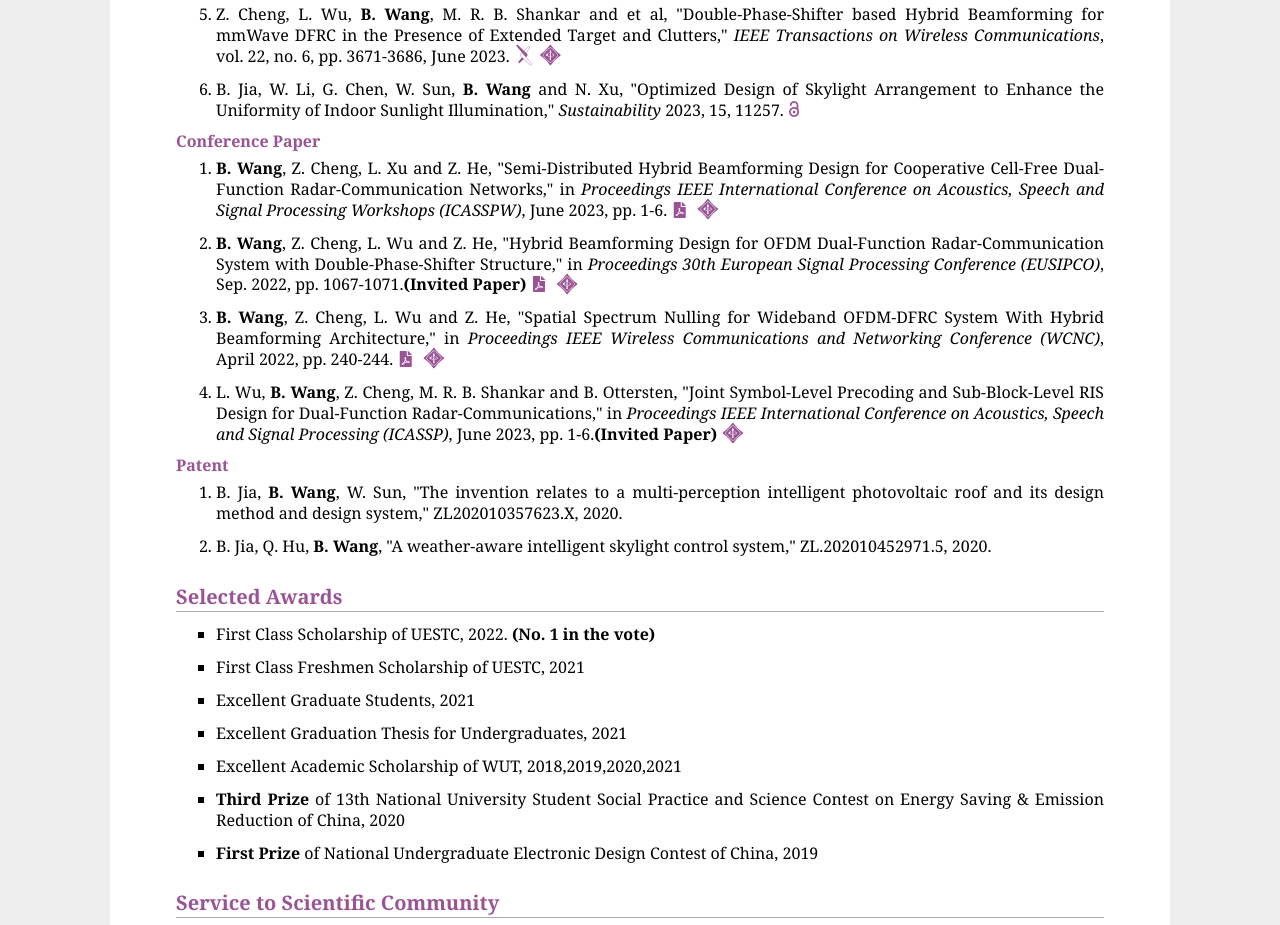
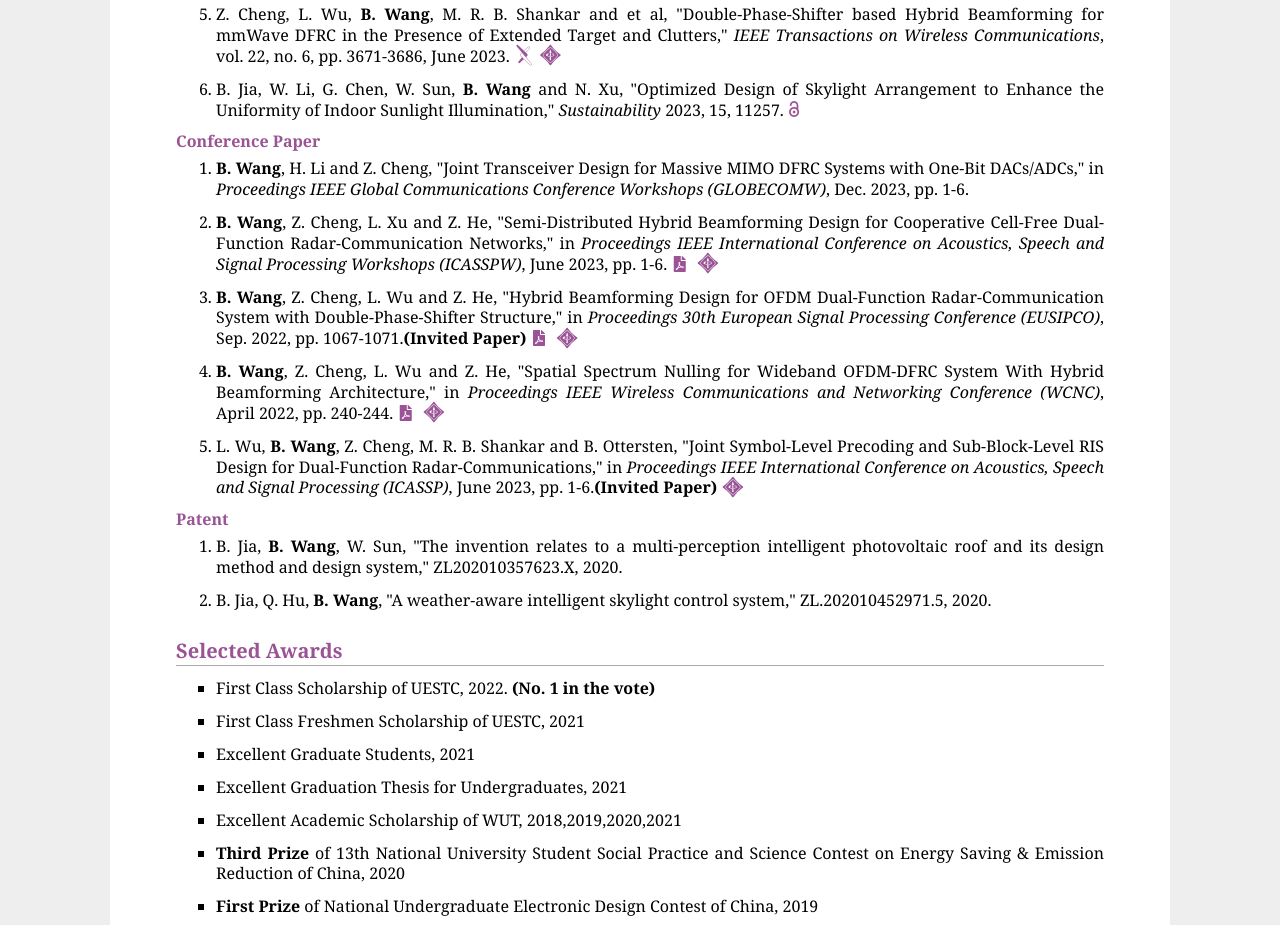
Before and after one commit to BW-Wang/Home, a plain HTML site: page index.html in a window 1280 px wide. Shown: the part 1531-2456 px from the top of the page. Drawn offline with Linux system fonts and the light colour scheme; files whose address does not match are found by name.

Commit message:
Update index.html

```diff
--- a/index.html
+++ b/index.html
@@ -177,6 +177,8 @@ Thesis: Beamforming Design for Millimeter Wave Integrated Sensing and Communicat
 
 <ol>
 
+<li><p><b>B. Wang</b>, H. Li and Z. Cheng, "Joint Transceiver Design for Massive MIMO DFRC Systems with One-Bit DACs/ADCs," in <i>Proceedings IEEE Global Communications Conference Workshops (GLOBECOMW)</i>, Dec. 2023, pp. 1-6.</p></li>
+
 <li><p><b>B. Wang</b>, Z. Cheng, L. Xu and Z. He, "Semi-Distributed Hybrid Beamforming Design for Cooperative Cell-Free Dual-Function Radar-Communication Networks," in <i>Proceedings IEEE International Conference on Acoustics, Speech and Signal Processing Workshops (ICASSPW)</i>, June 2023, pp. 1-6.<a href="./Files/EUSOPCO2022_Presentation.pdf" target="blank"><i class="fas fa-fw fa-file-pdf zoom" aria-hidden="true" title="File"></i></a><a href="https://ieeexplore.ieee.org/document/10193721" target="blank"><i class="ai ai-ieee ai-lg zoom" aria-hidden="true" title="IEEE"></i></a></p></li>
 
 <li><p><b>B. Wang</b>, Z. Cheng, L. Wu and Z. He, "Hybrid Beamforming Design for OFDM Dual-Function Radar-Communication System with Double-Phase-Shifter Structure," in <i>Proceedings 30th European Signal Processing Conference (EUSIPCO)</i>, Sep. 2022, pp. 1067-1071.<b>(Invited Paper)</b><a href="./Files/ICASSP2023_Presentation.pdf" target="blank"><i class="fas fa-fw fa-file-pdf zoom" aria-hidden="true" title="File"></i></a><a href="https://ieeexplore.ieee.org/abstract/document/9909797" target="blank"><i class="ai ai-ieee ai-lg zoom" aria-hidden="true" title="IEEE"></i></a></p></li>
```
